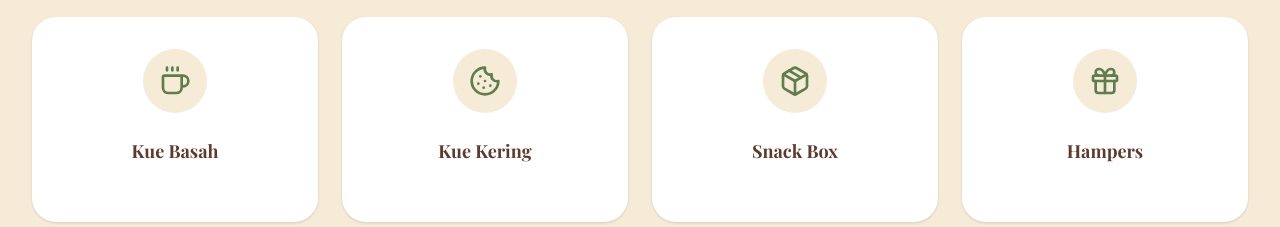
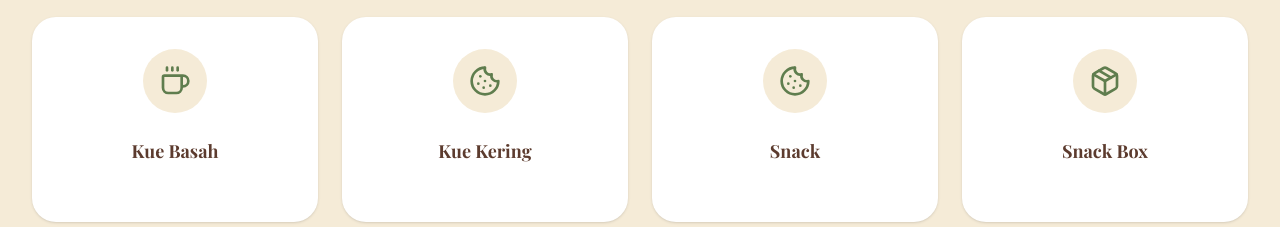
Before and after one commit to berrlylie/tops.snack, a React (Vite) app: page / in a window 1280 px wide. Shown: the part 2280-2507 px from the top of the page. Built offline with nearby package versions, Linux system fonts and the light colour scheme; a web font is replaced by a local one.

Commit message:
Update constants.ts

```diff
--- a/src/constants.ts
+++ b/src/constants.ts
@@ -3,6 +3,7 @@ import { Product, Testimonial, FAQItem, Category } from './types';
 export const CATEGORIES: Category[] = [
   { id: 'kue-basah', name: 'Kue Basah', icon: 'Coffee' },
   { id: 'kue-kering', name: 'Kue Kering', icon: 'Cookie' },
+  { id: 'snack', name: 'Snack', icon: 'Croissant' },
   { id: 'snack-box', name: 'Snack Box', icon: 'Package' },
   { id: 'hampers', name: 'Hampers', icon: 'Gift' },
 ];
```
